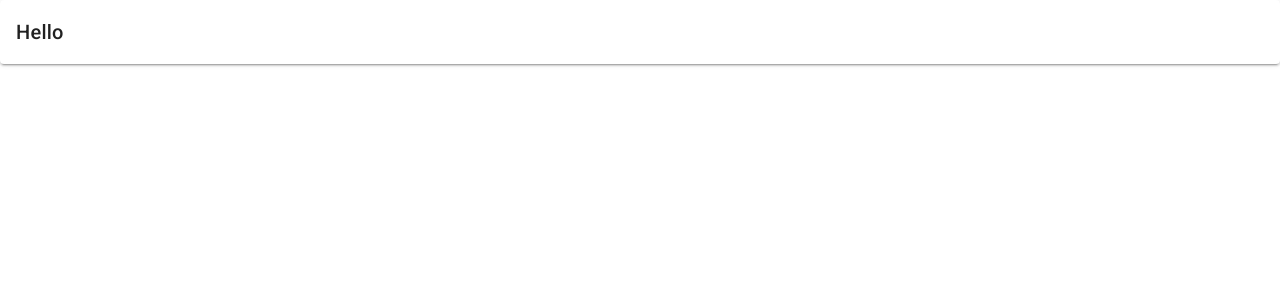
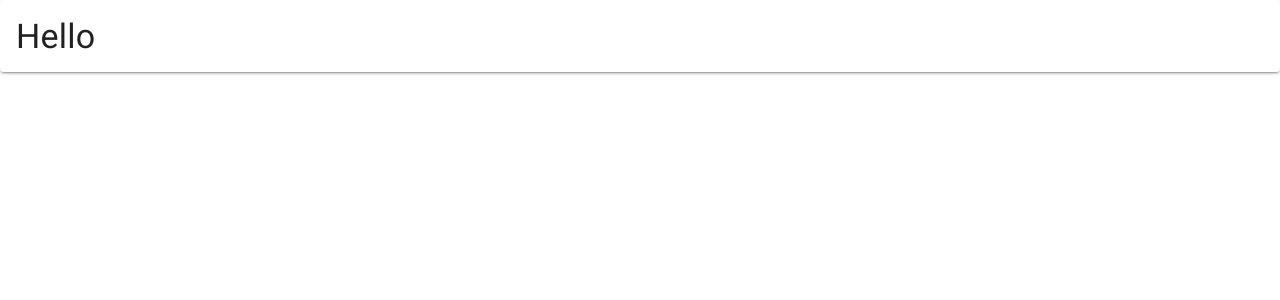
Before and after one commit to braden-w-tutorials/learn-vuetify-with-vue-mastery, a Vue app: page / in a window 1280 px wide. Shown: the top 300 px of the page. Built offline with nearby package versions, Linux system fonts and the light colour scheme.

Commit message:
Ran formatting

```diff
--- a/src/App.vue
+++ b/src/App.vue
@@ -1,6 +1,8 @@
 <template>
   <v-app>
-    <v-card> <v-card-title> Hello</v-card-title></v-card>
+    <v-card>
+      <v-card-title> <h1 class="display-1">Hello</h1></v-card-title>
+    </v-card>
   </v-app>
 </template>
 
@@ -13,5 +15,5 @@ export default {
   data: () => ({
     //
   }),
-};
+}
 </script>
```
